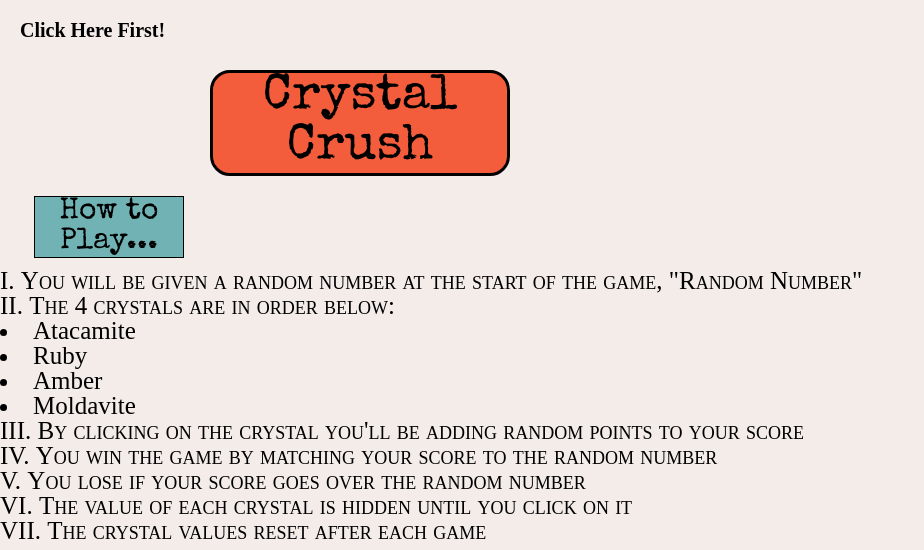
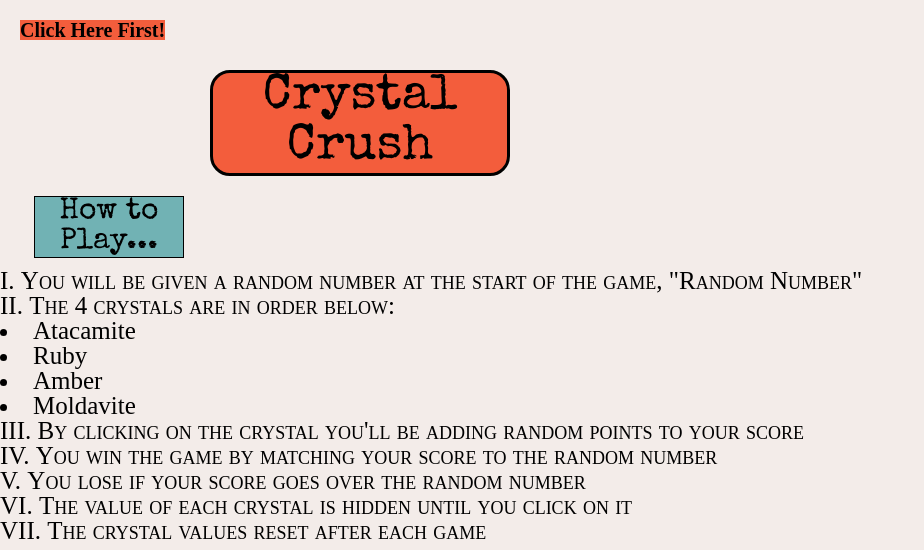
Before and after one commit to benderb64/Crystal-Crush, a plain HTML site: page index.html in a window 1280 px wide. In both pictures the pointer is over the link "Click Here First!". Shown: the top 550 px of the page, without its empty margins (0-924 px from the left). Drawn offline with nearby package versions, Linux system fonts and the light colour scheme; a web font is replaced by a local one.

Commit message:
highlight-button

```diff
--- a/style.css
+++ b/style.css
@@ -187,3 +187,8 @@ bottom: 77px;
     font-weight: bold;
 }
 /* Popup box BEGIN */
+
+/* Highlight Button */
+a:hover {
+    background-color: #F35D3C;
+  }
```
